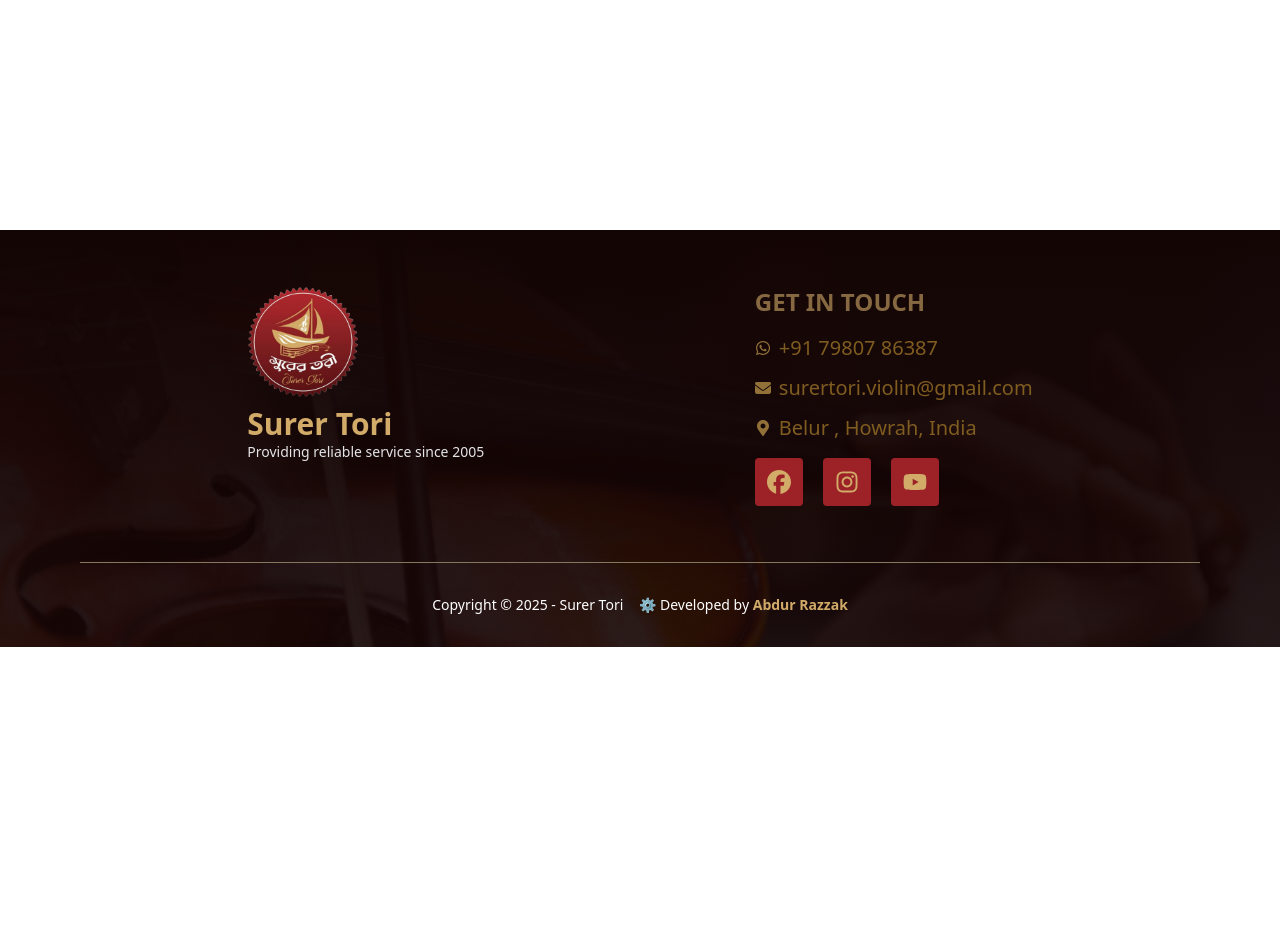
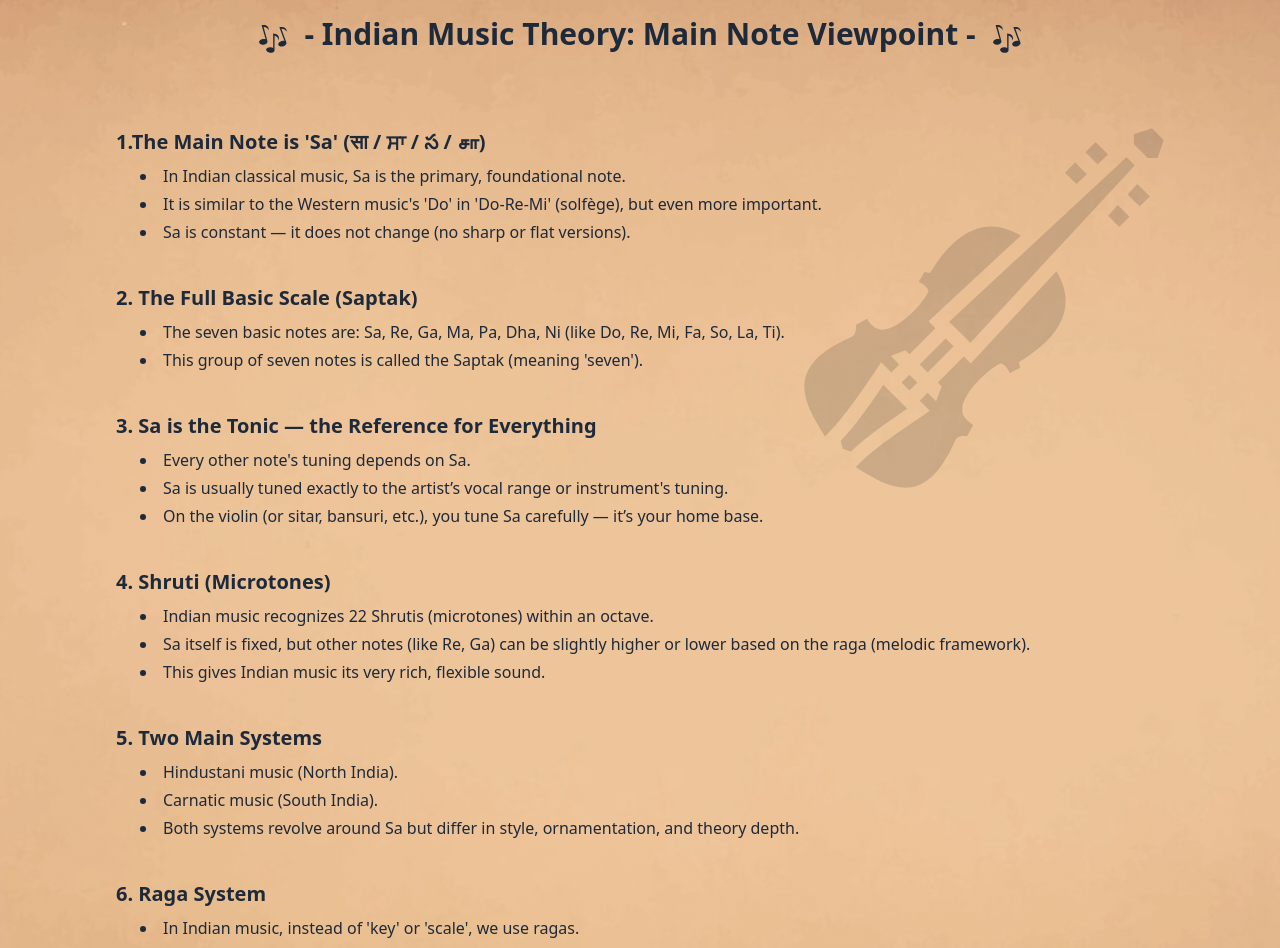
Before and after one commit to merazzak20/surer-tori-client, a React (Vite) app: page /theory in a window 1280 px wide. Shown: the part 400-1348 px from the top of the page. Before the commit the page ends 1047 px from the top, so only its background shows below. Built offline with nearby package versions, Linux system fonts and the light colour scheme; no server answers.

Commit message:
update theory page

```diff
--- a/src/components/shared/Header.jsx
+++ b/src/components/shared/Header.jsx
@@ -178,6 +178,7 @@ const Header = () => {
             `hover:text-[#d2ab69] ${isActive ? "text-[#d2ab69]" : "text-white"}`
           }
           to="/courses"
+          onClick={() => setIsOpen(false)}
         >
           Courses
         </NavLink>
@@ -188,6 +189,7 @@ const Header = () => {
             `hover:text-[#d2ab69] ${isActive ? "text-[#d2ab69]" : "text-white"}`
           }
           to="/theory"
+          onClick={() => setIsOpen(false)}
         >
           Music Theory & Notes
         </NavLink>
@@ -198,6 +200,7 @@ const Header = () => {
             `hover:text-[#d2ab69] ${isActive ? "text-[#d2ab69]" : "text-white"}`
           }
           to="/student"
+          onClick={() => setIsOpen(false)}
         >
           Student
         </NavLink>
--- /dev/null
+++ b/src/pages/Theory/TheoryComponents/Theory.jsx
@@ -0,0 +1,105 @@
+import { GiMusicalNotes, GiViolin } from "react-icons/gi";
+import Container from "../../../components/shared/Container";
+import theoryBG from "../../../assets/theory_bg.jpg";
+
+const theorySections = [
+  {
+    title: " 1.The Main Note is 'Sa' (सा / ਸਾ / స / சா)",
+    description: [
+      "In Indian classical music, Sa is the primary, foundational note.",
+      "It is similar to the Western music's 'Do' in 'Do-Re-Mi' (solfège), but even more important.",
+      "Sa is constant — it does not change (no sharp or flat versions).",
+    ],
+  },
+  {
+    title: "2. The Full Basic Scale (Saptak)",
+    description: [
+      "The seven basic notes are: Sa, Re, Ga, Ma, Pa, Dha, Ni (like Do, Re, Mi, Fa, So, La, Ti).",
+      "This group of seven notes is called the Saptak (meaning 'seven').",
+    ],
+  },
+  {
+    title: "3. Sa is the Tonic — the Reference for Everything",
+    description: [
+      "Every other note's tuning depends on Sa.",
+      "Sa is usually tuned exactly to the artist’s vocal range or instrument's tuning.",
+      "On the violin (or sitar, bansuri, etc.), you tune Sa carefully — it’s your home base.",
+    ],
+  },
+  {
+    title: "4. Shruti (Microtones)",
+    description: [
+      "Indian music recognizes 22 Shrutis (microtones) within an octave.",
+      "Sa itself is fixed, but other notes (like Re, Ga) can be slightly higher or lower based on the raga (melodic framework).",
+      "This gives Indian music its very rich, flexible sound.",
+    ],
+  },
+  {
+    title: "5. Two Main Systems",
+    description: [
+      "Hindustani music (North India).",
+      "Carnatic music (South India).",
+      "Both systems revolve around Sa but differ in style, ornamentation, and theory depth.",
+    ],
+  },
+  {
+    title: "6. Raga System",
+    description: [
+      "In Indian music, instead of 'key' or 'scale', we use ragas.",
+      "A raga defines: -Which notes (and which versions) are used. -How the notes move (ascending, descending). -Emotional flavor (happy, romantic, sad, devotional, etc).",
+      "Sa is always at the center of the raga structure.",
+    ],
+  },
+  {
+    title: "7. Drone and Sa",
+    description: [
+      "Instruments like tanpura constantly play Sa (and Pa or Ma) in the background.",
+      "The constant drone helps musicians stay in tune and centered emotionally.",
+    ],
+  },
+];
+
+const Theory = () => {
+  return (
+    <div
+      style={{
+        backgroundImage: `linear-gradient(rgba(210, 171, 105, 0.3), rgba(210, 171, 105, 0.3)), url(${theoryBG})`,
+        backgroundPosition: "center",
+        backgroundSize: "cover",
+        backgroundRepeat: "no-repeat",
+        // minHeight: "100vh",
+      }}
+      className="py-20 -mt-5 bg-[#fceed5]"
+    >
+      <Container>
+        <div className="flex justify-center gap-4 mb-8 mt-8 text-gray-800">
+          <GiMusicalNotes className="hidden lg:block text-3xl mt-2" />
+          <h1 className="text-3xl font-bold mb-6">
+            - Indian Music Theory: Main Note Viewpoint -
+          </h1>
+          <GiMusicalNotes className="hidden lg:block text-3xl mt-2" />
+        </div>
+
+        <GiViolin className="absolute top-auto right-24 opacity-15 text-[400px]" />
+
+        {theorySections.map((section, idx) => (
+          <div key={idx} className="flex items-start gap-4 p-5">
+            <div className="flex-shrink-0 mt-1">{section?.icon}</div>
+            <div>
+              <h2 className="text-xl font-bold text-gray-800 mb-2">
+                {section.title}
+              </h2>
+              <ol className="list-disc list-inside text-gray-800 space-y-1 pl-6">
+                {section.description.map((point, i) => (
+                  <li key={i}>{point}</li>
+                ))}
+              </ol>
+            </div>
+          </div>
+        ))}
+      </Container>
+    </div>
+  );
+};
+
+export default Theory;
--- a/src/pages/Theory/TheoryPage.jsx
+++ b/src/pages/Theory/TheoryPage.jsx
@@ -1,12 +1,13 @@
 import PageHeader from "../../components/shared/PageHeader";
-
+import Theory from "./TheoryComponents/Theory";
 
 const TheoryPage = () => {
-    return (
-        <div>
-            <PageHeader pageTitle={'Music Theory & Notes'}></PageHeader>
-        </div>
-    );
+  return (
+    <div>
+      <PageHeader pageTitle={"Music Theory & Notes"}></PageHeader>
+      <Theory></Theory>
+    </div>
+  );
 };
 
 export default TheoryPage;
```
Also changed, not shown: src/assets/theory_bg.jpg (added).
